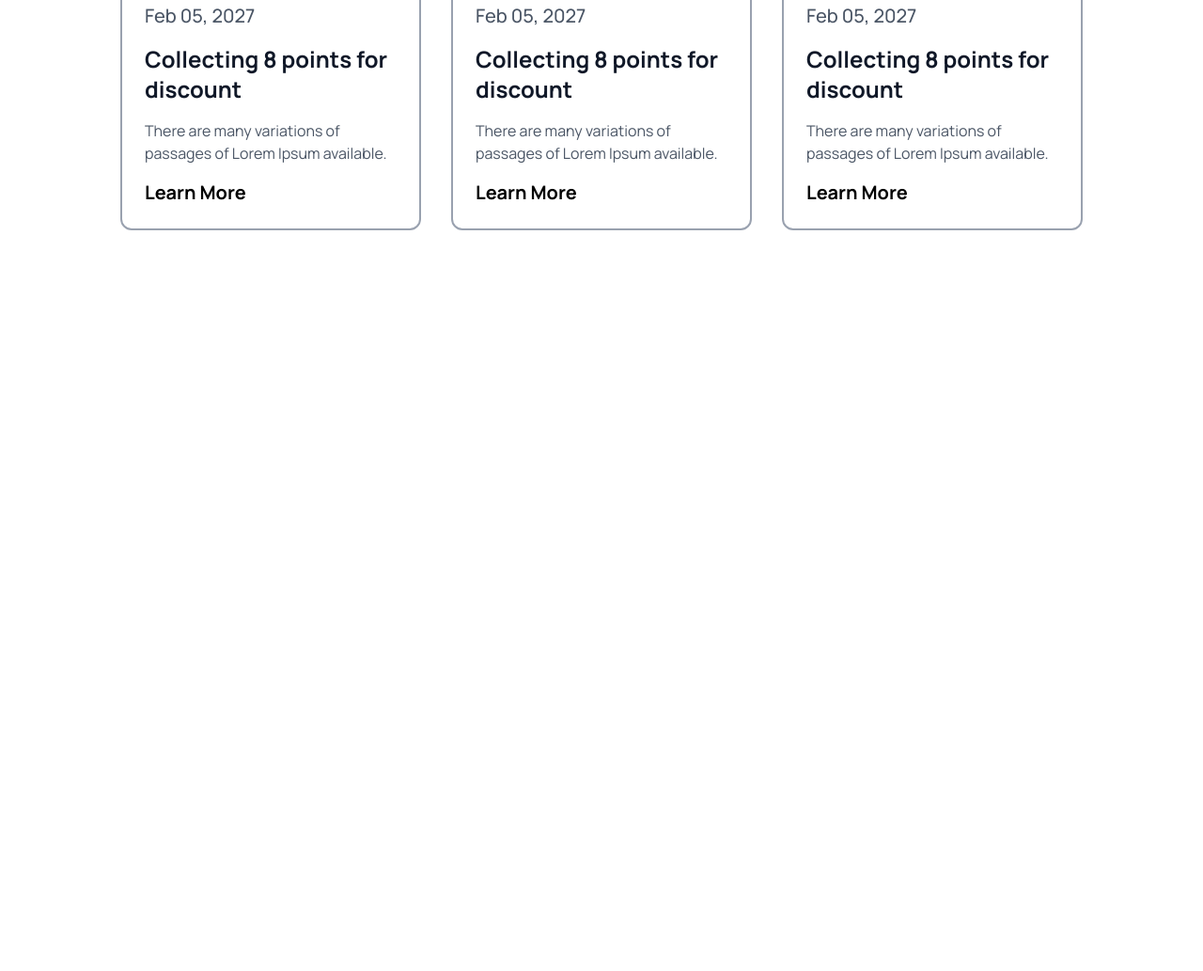
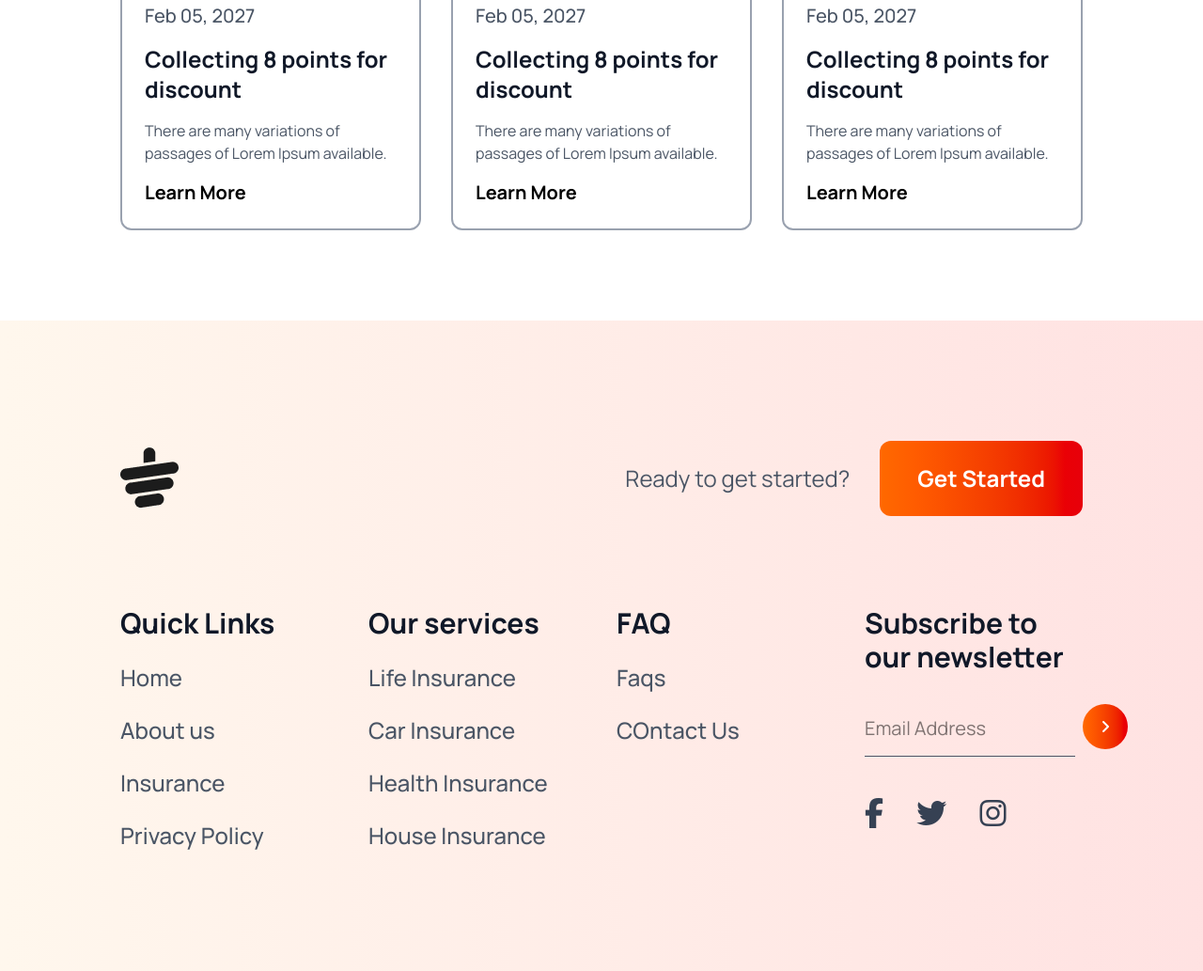
Before and after one commit to moktadir-mirul/tea-house, a plain HTML site: page index.html in a window 1280 px wide. Shown: the part 3460-4493 px from the top of the page at 94% size. Before the commit the page ends 3769 px from the top, so only its background shows below. Drawn offline with nearby package versions, Linux system fonts and the light colour scheme.

Commit message:
tea house done

```diff
--- a/index.html
+++ b/index.html
@@ -22,8 +22,8 @@
         }
     </style>
 </head>
-<body class="text-manrope w-full md:w-4/5 mx-auto">
-    <header class="lg:flex lg:justify-between">
+<body class="text-manrope">
+    <header class="w-full md:w-4/5 mx-auto lg:flex lg:justify-between">
         <!-- Header text area -->
          <div class="mt-10 w-11/12 md:w-4/5 lg:w-3/5 mx-auto lg:ml-0 space-y-8 text-center lg:text-left">
             <h1 class="text-7xl font-semibold leading-[80px] text-[#1C1C1C]">
@@ -53,7 +53,7 @@
             </button>
         </div>
     </header>
-    <main>
+    <main class="w-full md:w-4/5 mx-auto">
         <!-- Featured Product -->
          <section>
             <div class="text-center mt-10 space-y-6">
@@ -272,8 +272,62 @@
                   </div>
             </section>
     </main>
-    <footer>
+    <footer class="mt-24 w-full bg-gradient-to-r from-orange-50 to-red-100 py-10 md:py-16 lg:py-32">
+        <div class="w-full md:w-4/5 mx-auto">
+            <!-- icon area -->
+            <div class="flex items-center md:justify-between flex-col md:flex-row">
+                    <div>
+                        <img src="images/cup.png" alt="Cup icon">
+                    </div>
+                <div class="flex gap-8 items-center flex-col md:flex-row">
+                    <p class="text-2xl text-gray-600">Ready to get started?</p>
+                    <button class="px-10 py-6 bg-gradient-to-r from-orange-500 to-red-600 text-white font-bold text-2xl rounded-xl hover:bg-sky-500">
+                        Get Started
+                    </button>
+                </div>
+            </div>
 
+            <!-- links area -->
+             <div class="pt-24 pl-12 md:pl-0 w-full grid grid-cols-1 md:grid-cols-2 xl:grid-cols-4 gap-8">
+                <div class="space-y-6">
+                    <h1 class="text-3xl font-bold text-gray-900">Quick Links</h1>
+                    <li class="list-none text-2xl font-medium text-gray-600">Home</li>
+                    <li class="list-none text-2xl font-medium text-gray-600">About us </li>
+                    <li class="list-none text-2xl font-medium text-gray-600">Insurance </li>
+                    <li class="list-none text-2xl font-medium text-gray-600">Privacy Policy</li>
+                </div>
+                <div class="space-y-6">
+                    <h1 class="text-3xl font-bold text-gray-900">Our services</h1>
+                    <li class="list-none text-2xl font-medium text-gray-600">Life Insurance</li>
+                    <li class="list-none text-2xl font-medium text-gray-600">Car Insurance</li>
+                    <li class="list-none text-2xl font-medium text-gray-600">Health Insurance</li>
+                    <li class="list-none text-2xl font-medium text-gray-600">House Insurance</li>
+                </div>
+                <div class="space-y-6">
+                    <h1 class="text-3xl font-bold text-gray-900">FAQ</h1>
+                    <li class="list-none text-2xl font-medium text-gray-600">Faqs</li>
+                    <li class="list-none text-2xl font-medium text-gray-600">COntact Us</li>
+                </div>
+                <div class="space-y-8">
+                    <h1 class="text-3xl font-bold text-gray-900">Subscribe to our newsletter</h1>
+                    <div class="mb-12 flex">
+                        <div>
+                            <input placeholder="Email Address" type="email" class="border-b border-gray-600 h-14 w-52 md:w-44 lg:w-56 placeholder:text-xl">
+                        </div>
+                        <div>
+                            <button class="w-12 h-12 bg-gradient-to-r from-orange-500 to-red-600 rounded-full ml-2">
+                                <i class="fa-solid fa-angle-right text-white"></i>
+                            </button>
+                        </div>
+                    </div>
+                    <div class="space-x-8">
+                        <i class="fa-brands fa-facebook-f fa-2xl text-gray-700"></i>
+                        <i class="fa-brands fa-twitter fa-2xl text-gray-700"></i>
+                        <i class="fa-brands fa-instagram fa-2xl text-gray-700"></i>
+                    </div>
+                </div>
+             </div>
+        </div>
     </footer>
 </body>
 </html>
```
